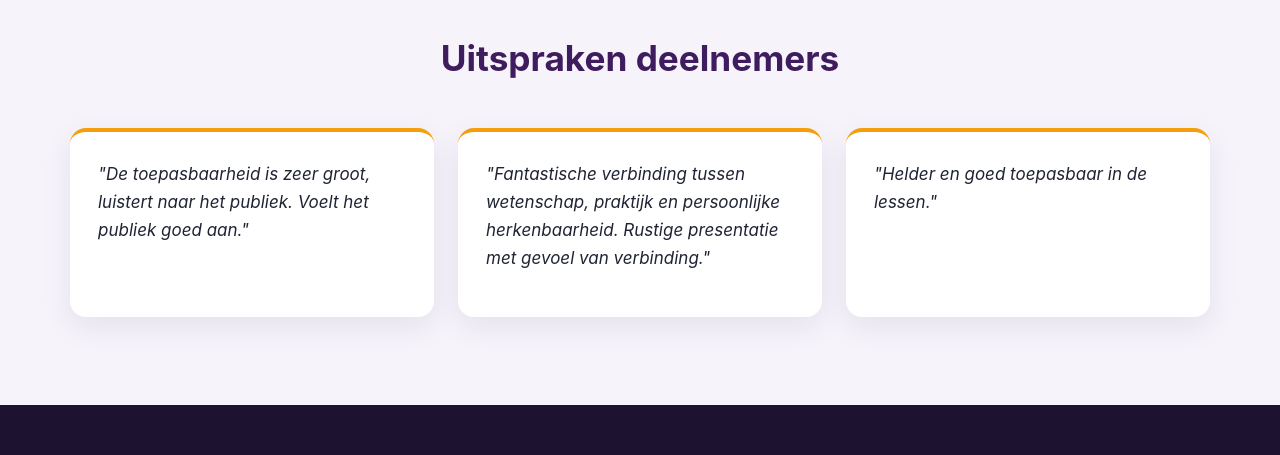
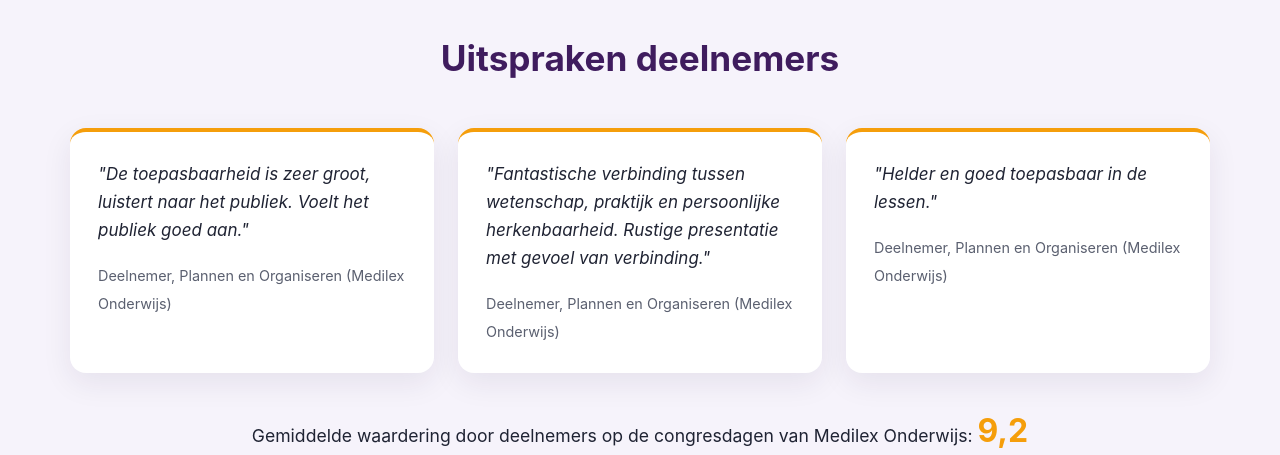
Before and after one commit to anwarfaraz/brainsense, a plain HTML site: page lezingen.html in a window 1280 px wide. Shown: the part 1930-2385 px from the top of the page. Drawn offline with Linux system fonts and the light colour scheme.

Commit message:
Show participant attribution and rating on lectures page

```diff
--- a/lezingen.html
+++ b/lezingen.html
@@ -76,10 +76,11 @@
       <div class="container">
         <div class="section-head reveal"><h2>Uitspraken deelnemers</h2></div>
         <div class="quotes">
-          <blockquote class="quote reveal"><p>"De toepasbaarheid is zeer groot, luistert naar het publiek. Voelt het publiek goed aan."</p></blockquote>
-          <blockquote class="quote reveal"><p>"Fantastische verbinding tussen wetenschap, praktijk en persoonlijke herkenbaarheid. Rustige presentatie met gevoel van verbinding."</p></blockquote>
-          <blockquote class="quote reveal"><p>"Helder en goed toepasbaar in de lessen."</p></blockquote>
+          <blockquote class="quote reveal"><p>"De toepasbaarheid is zeer groot, luistert naar het publiek. Voelt het publiek goed aan."</p><cite>Deelnemer, Plannen en Organiseren (Medilex Onderwijs)</cite></blockquote>
+          <blockquote class="quote reveal"><p>"Fantastische verbinding tussen wetenschap, praktijk en persoonlijke herkenbaarheid. Rustige presentatie met gevoel van verbinding."</p><cite>Deelnemer, Plannen en Organiseren (Medilex Onderwijs)</cite></blockquote>
+          <blockquote class="quote reveal"><p>"Helder en goed toepasbaar in de lessen."</p><cite>Deelnemer, Plannen en Organiseren (Medilex Onderwijs)</cite></blockquote>
         </div>
+        <p class="score reveal">Gemiddelde waardering door deelnemers op de congresdagen van Medilex Onderwijs: <strong>9,2</strong></p>
       </div>
     </section>
   </main>
```
